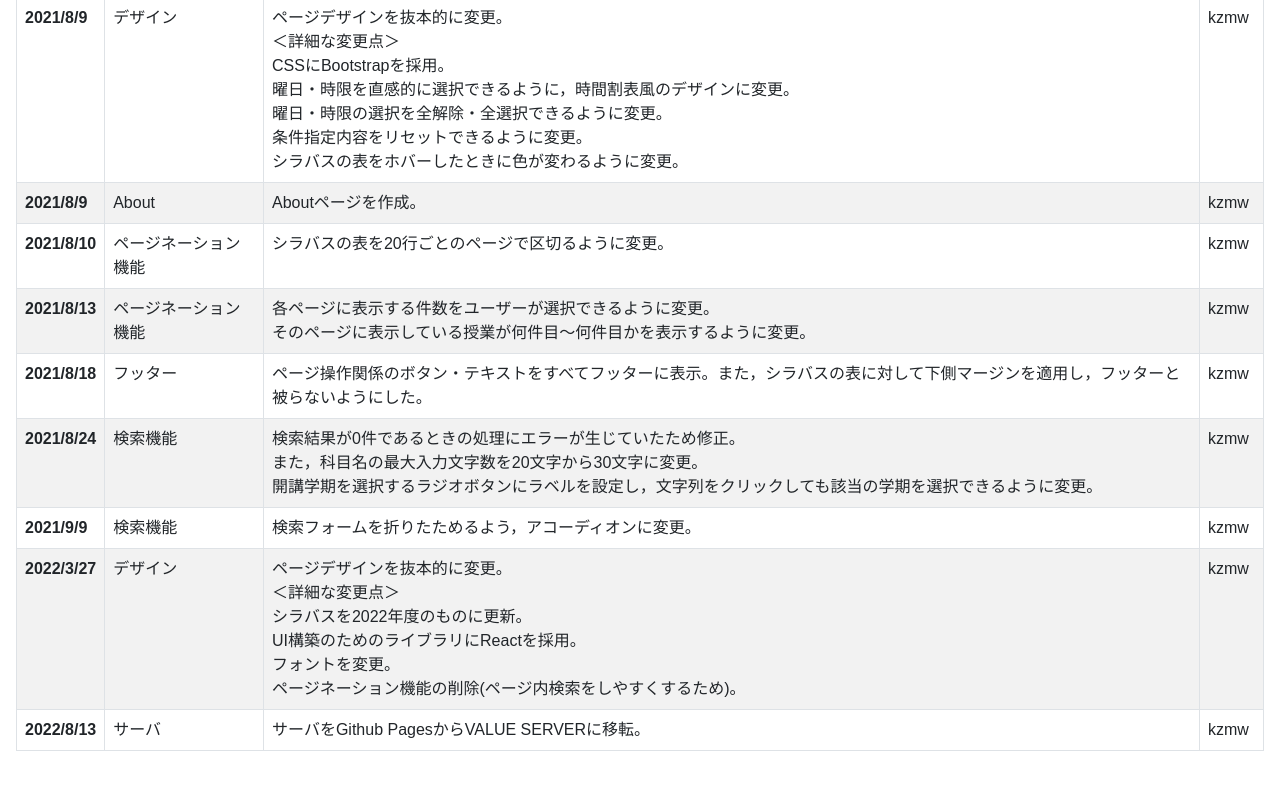
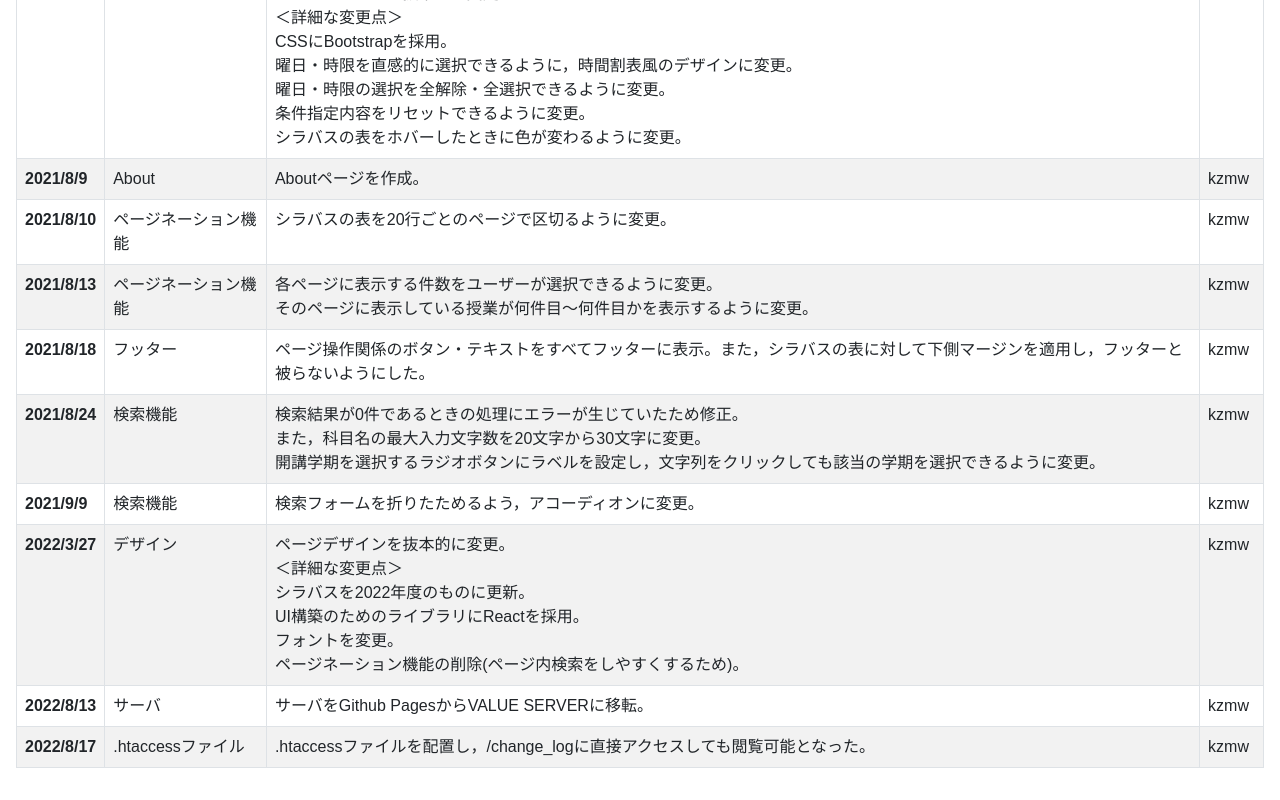
Before and after one commit to nisylvania/nuess-react, a React (Create React App) app: page /change_log in a window 1280 px wide. Shown: the part 312-1112 px from the top of the page. Built offline with nearby package versions, Linux system fonts and the light colour scheme.

Commit message:
change_log

```diff
--- a/src/pages/log.js
+++ b/src/pages/log.js
@@ -100,6 +100,13 @@ function log() {
             </td>
             <td>kzmw</td>
           </tr>
+          <tr>
+            <th scope="row">2022/8/17</th>
+            <td>.htaccessファイル</td>
+            <td>.htaccessファイルを配置し，/change_logに直接アクセスしても閲覧可能となった。
+            </td>
+            <td>kzmw</td>
+          </tr>
         </tbody>
       </Table>
     </React.Fragment>
```
